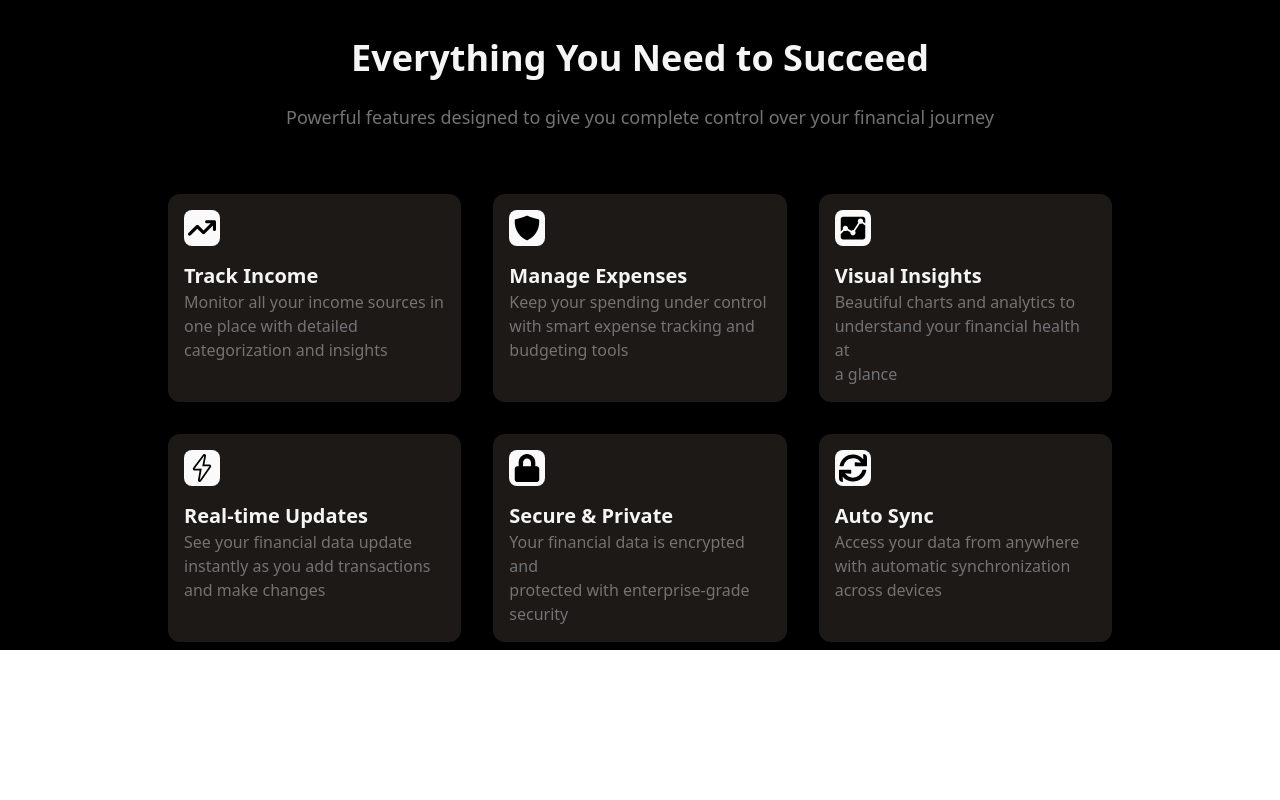
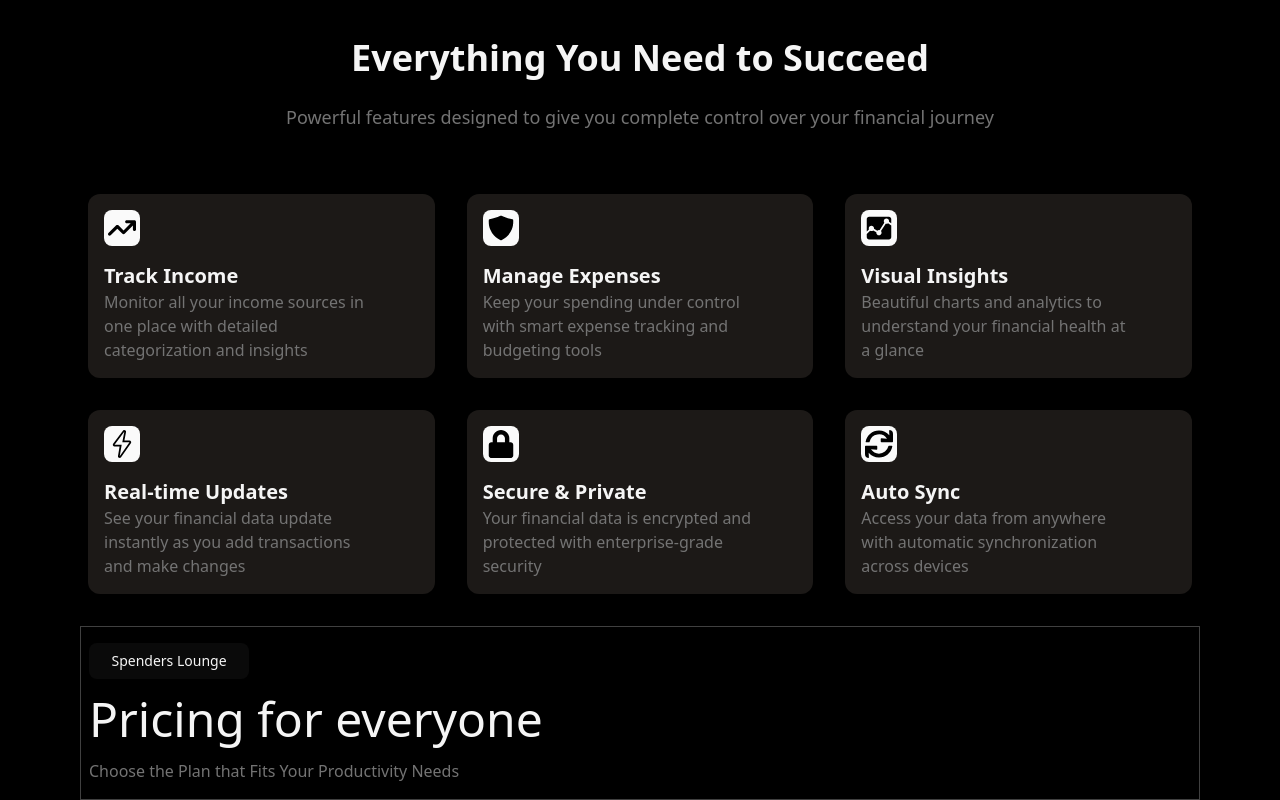
Before and after one commit to HsrRaza/Finance-Management-App, a React app in the folder frontend/: page / in a window 1280 px wide. Shown: the part 861-1661 px from the top of the page. Before the commit the page ends 1515 px from the top, so only its background shows below. Built offline with nearby package versions, Linux system fonts and the light colour scheme; the HTML template or start-up script is replaced by a standard one.

Commit message:
headings of pricing

```diff
--- a/frontend/src/App.tsx
+++ b/frontend/src/App.tsx
@@ -1,6 +1,7 @@
 import Features from "./components/Features"
 import Hero from "./components/Hero"
 import Navbar from "./components/Navbar"
+import Words from "./components/Words"
 function App() {
 
 
@@ -12,6 +13,7 @@ function App() {
 
       <Hero />
       <Features/>
+      <Words/>
 
 
     </div>
--- a/frontend/src/components/Features.tsx
+++ b/frontend/src/components/Features.tsx
@@ -16,7 +16,7 @@ const Features: React.FC = () => {
             <p className='text-center text-lg  text-neutral-500'>Powerful features designed to give you complete control over your financial journey</p>
 
 
-            <div className='max-w-[60rem] mx-auto  mt-[55px]'>
+            <div className='max-w-[70rem] mx-auto  mt-[55px]'>
 
 
                 <div className='grid sm:grid-cols-3 gap-4  '>
--- /dev/null
+++ b/frontend/src/components/Words.tsx
@@ -0,0 +1,17 @@
+import React from 'react'
+
+const Words:React.FC = () => {
+  return (
+    <div className='max-w-[70rem] mx-auto h-auto  p-2 py-4 border border-neutral-700 mt-6'>
+        <div className='bg-neutral-950 w-[10rem] rounded-lg px-2 py-2 mb-4'>
+
+        <p className='text-sm text-neutral-100  text-center'>Spenders Lounge</p>
+        </div>
+        <h1 className='text-5xl text-neutral-100 mb-4'>Pricing for everyone</h1>
+        <p className='text-neutral-500'>Choose the Plan that Fits Your Productivity Needs</p>
+
+    </div>
+  )
+}
+
+export default Words
```
